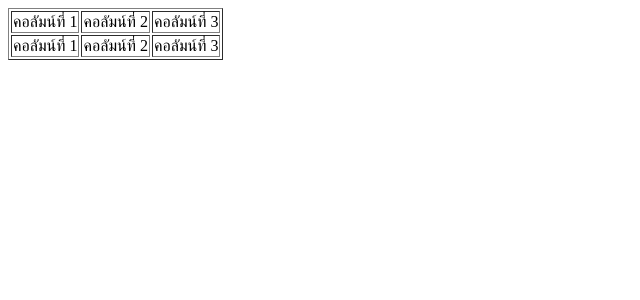
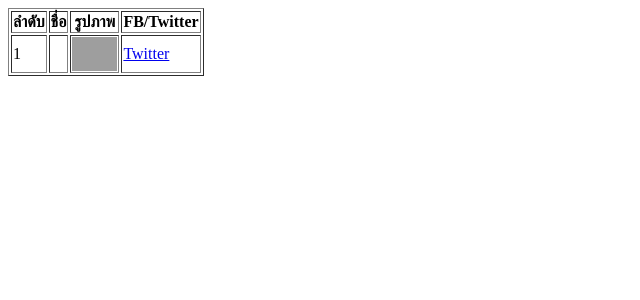
Before and after one commit to Piamsuk/mywebsite, a PHP site: page /table.php in a window 1280 px wide. Shown: the top 300 px of the page, without its empty margins (0-640 px from the left). Run offline with PHP 8.4, Linux system fonts and the light colour scheme; grey boxes are pictures that could not be loaded.

Commit message:
Update table.php

```diff
--- a/table.php
+++ b/table.php
@@ -5,14 +5,16 @@
   <body>
     <table border="1">
       <tr>
-        <td>คอลัมน์ที่ 1</td>
-        <td>คอลัมน์ที่ 2</td>
-        <td>คอลัมน์ที่ 3</td>
+        <th>ลำดับ</th>
+        <th>ชื่อ</th>
+        <th>รูปภาพ</th>
+        <th>FB/Twitter</th>
       </tr>
       <tr>
-        <td>คอลัมน์ที่ 1</td>
-        <td>คอลัมน์ที่ 2</td>
-        <td>คอลัมน์ที่ 3</td>
+        <td>1</td>
+        <td></td>
+        <td><img src="..." width="45px"></td>
+        <td><a href="...">Twitter</td>
       </tr>
     </table>
   </body>
```
